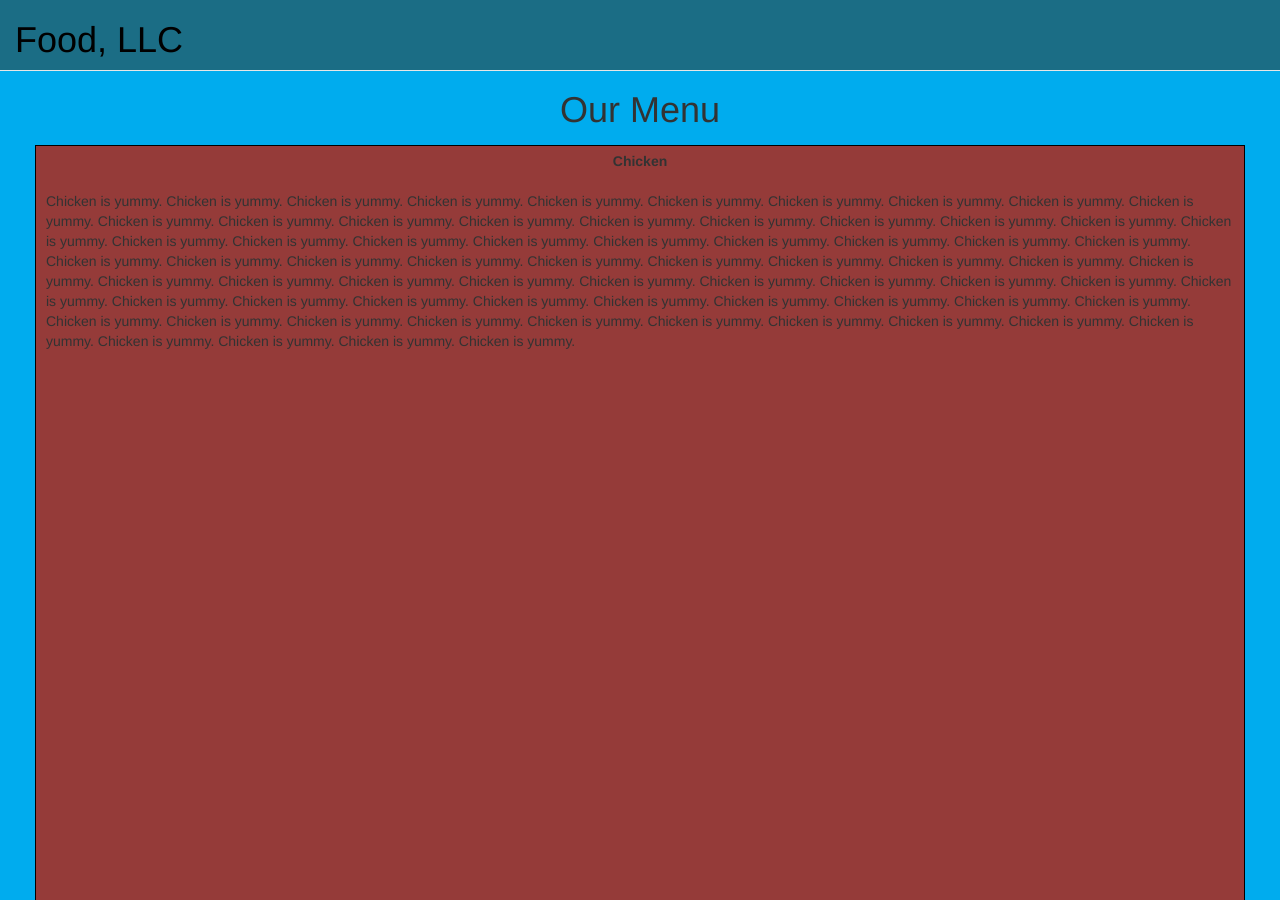
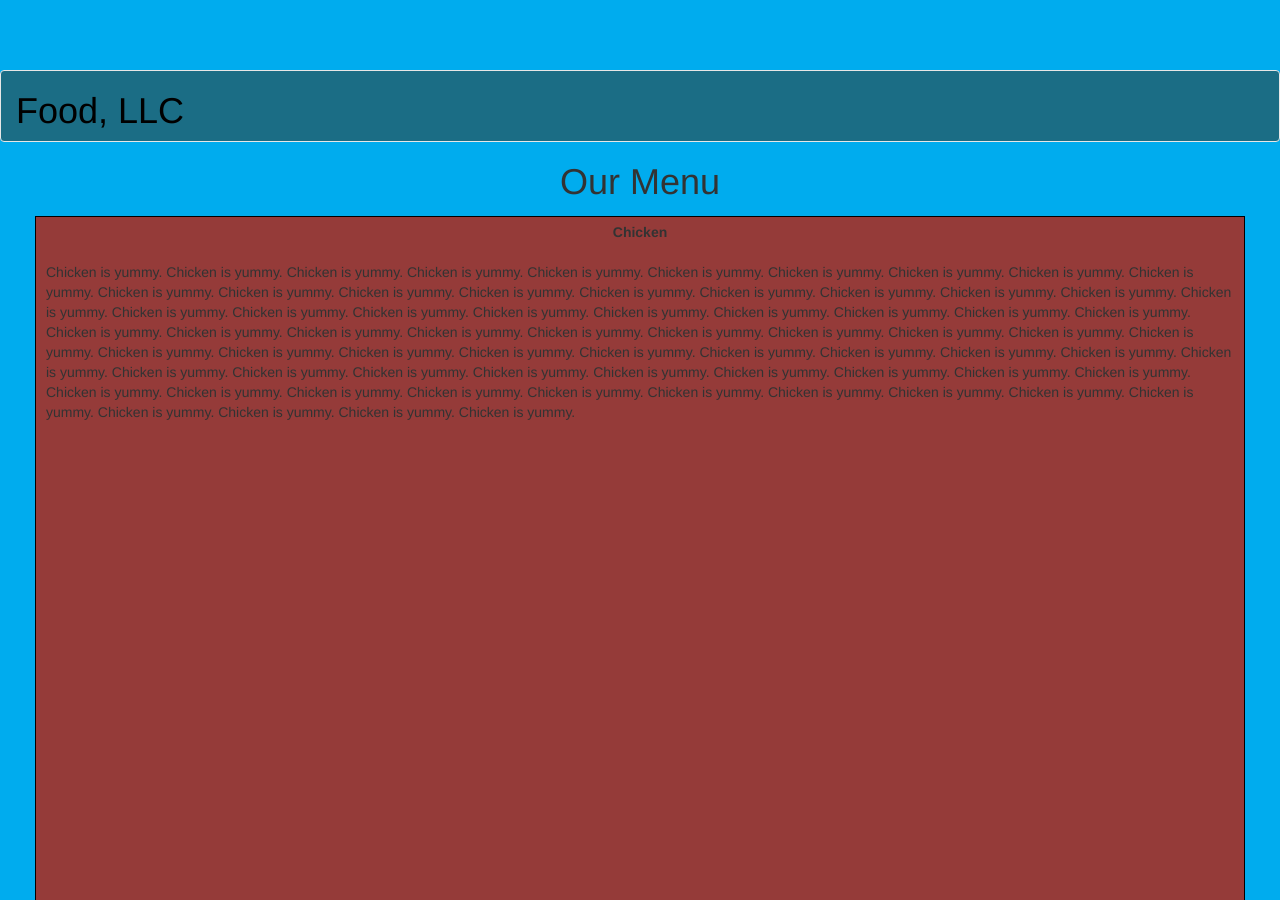
Before and after one commit to Avislux/avislux.github.io, a Jekyll site: the page coursera/coursera_mod3/index.html, which Jekyll copies as it is, in a window 1280 px wide and 900 px high. Built offline with Jekyll 4.4.1, drawn with Linux system fonts in a browser that asks for light colours.

Commit message:
changed navbar

```diff
--- a/coursera/coursera_mod3/index.html
+++ b/coursera/coursera_mod3/index.html
@@ -10,7 +10,7 @@
 </head>
 <body>
     <header>
-        <nav id=header-nav" class="navbar navbar-default navbar-fixed-top">
+        <nav id=header-nav" class="navbar navbar-default">
             <div class="container-fluid">
                 <div class="navbar-header">
                     <a href="index.html" class="pull-left">
```
